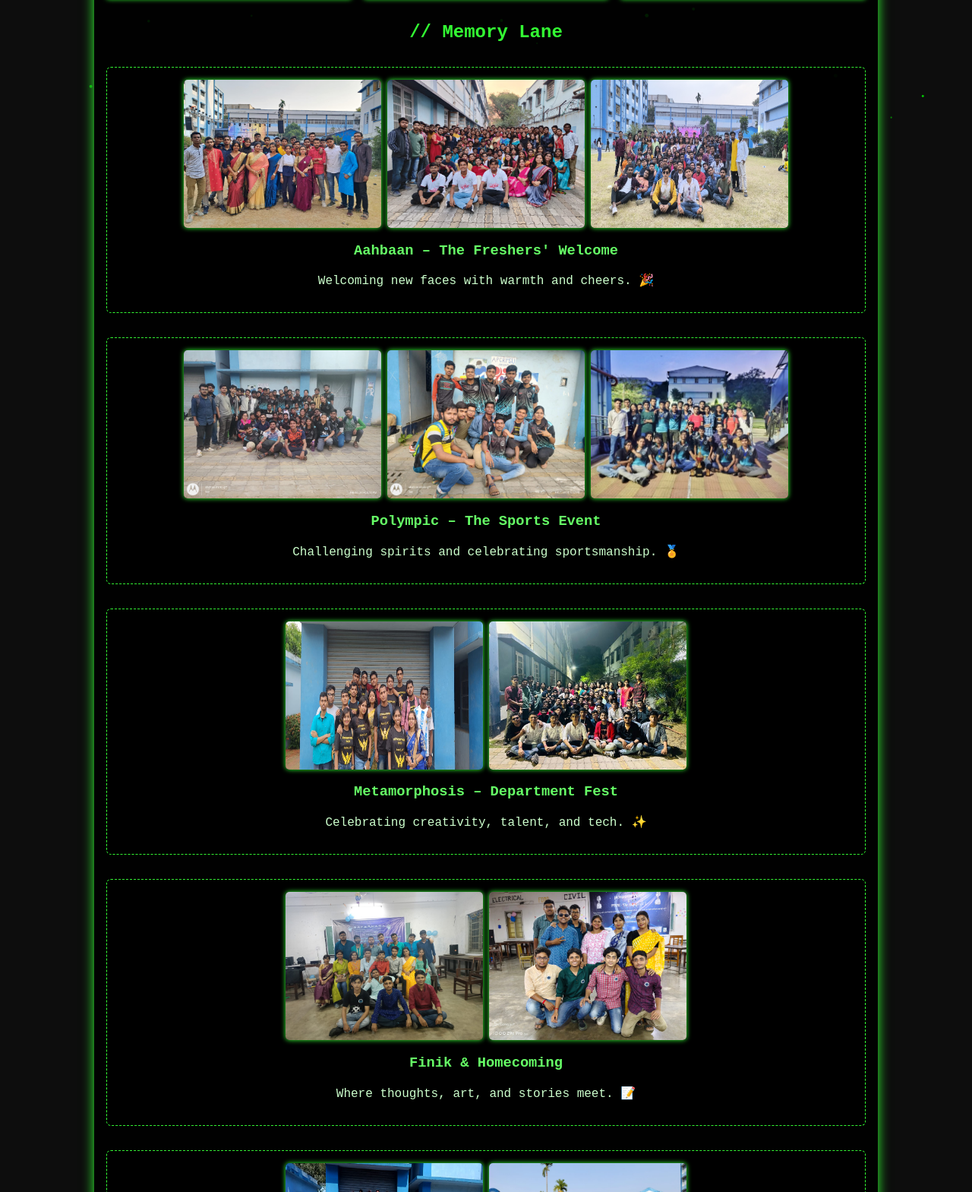
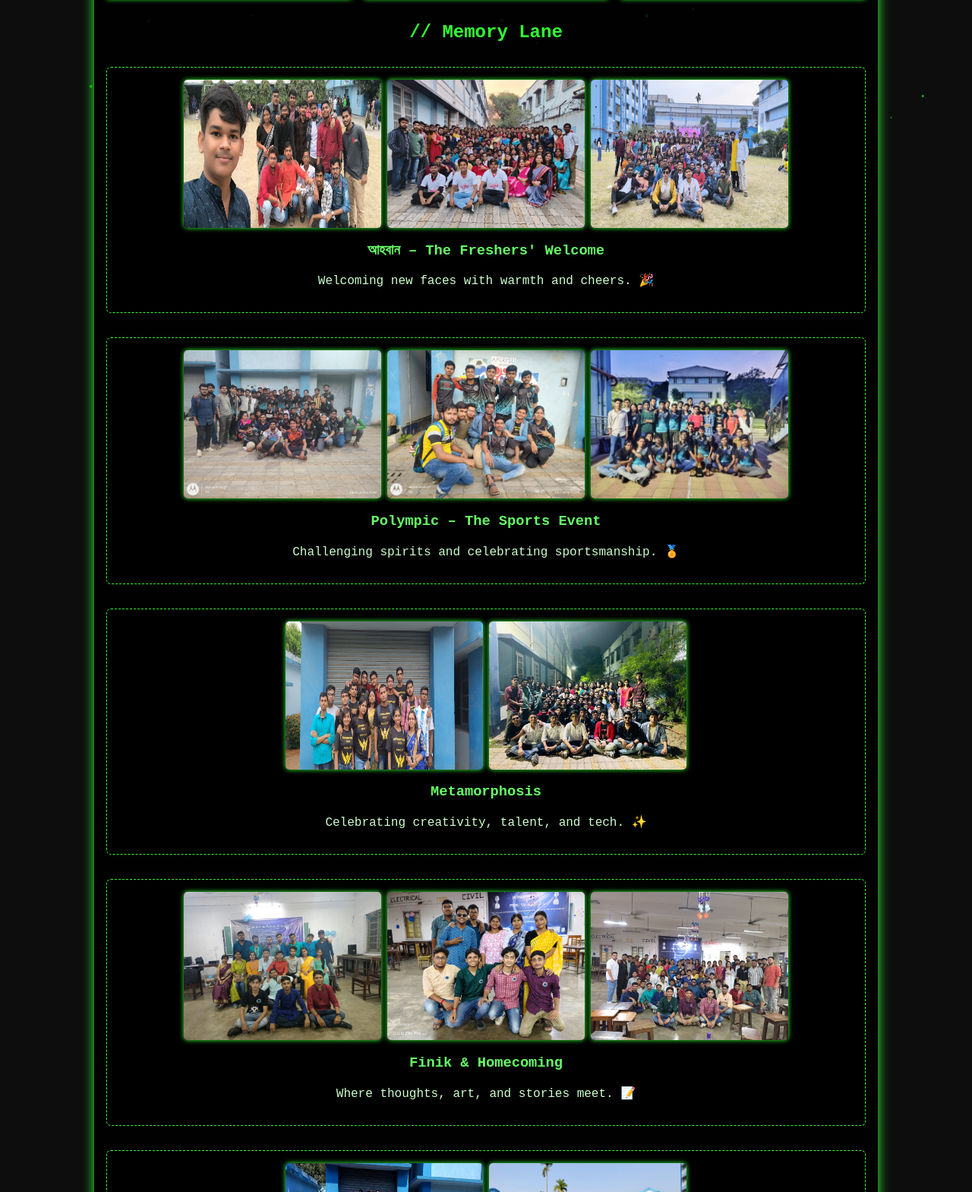
Before and after one commit to apcrp-dcst/CROSSROADS, a plain HTML site: page index.html in a window 1280 px wide. Shown: the part 644-2213 px from the top of the page at 76% size. Drawn offline with nearby package versions, Linux system fonts and the light colour scheme.

Commit message:
Update index.html

```diff
--- a/index.html
+++ b/index.html
@@ -38,12 +38,12 @@
 
   <div class="timeline-event">
     <div class="event-images">
-      <img src="Fresher 1.jpg" data-full="Fresher 1.jpg" alt="Ahovaan">
+      <img src="Fresher 4.jpg" data-full="Fresher 1.jpg" alt="Ahovaan">
       <img src="Fresher 2.jpg" data-full="Fresher 2.jpg" alt="Ahovaan">
       <img src="Fresher 3.jpg" data-full="Fresher 3.jpg" alt="Ahovaan">
     </div>
     <div class="event-details">
-      <h3>Aahbaan – The Freshers' Welcome</h3>
+      <h3>আহবান – The Freshers' Welcome</h3>
       <p>Welcoming new faces with warmth and cheers. 🎉</p>
     </div>
   </div>
@@ -66,7 +66,7 @@
       <img src="Fest 2.jpg" data-full="Fest 2.jpg" alt="Metamorphosis">
     </div>
     <div class="event-details">
-      <h3>Metamorphosis – Department Fest</h3>
+      <h3>Metamorphosis</h3>
       <p>Celebrating creativity, talent, and tech. ✨</p>
     </div>
   </div>
@@ -75,6 +75,7 @@
     <div class="event-images">
       <img src="Finik 1.jpg" data-full="Finik 1.jpg" alt="Finik">
       <img src="Finik 2.jpg" data-full="Finik 2.jpg" alt="Finik">
+      <img src="Finik 3.jpg" data-full="Finik 2.jpg" alt="Finik">
     </div>
     <div class="event-details">
       <h3>Finik & Homecoming</h3>
```
